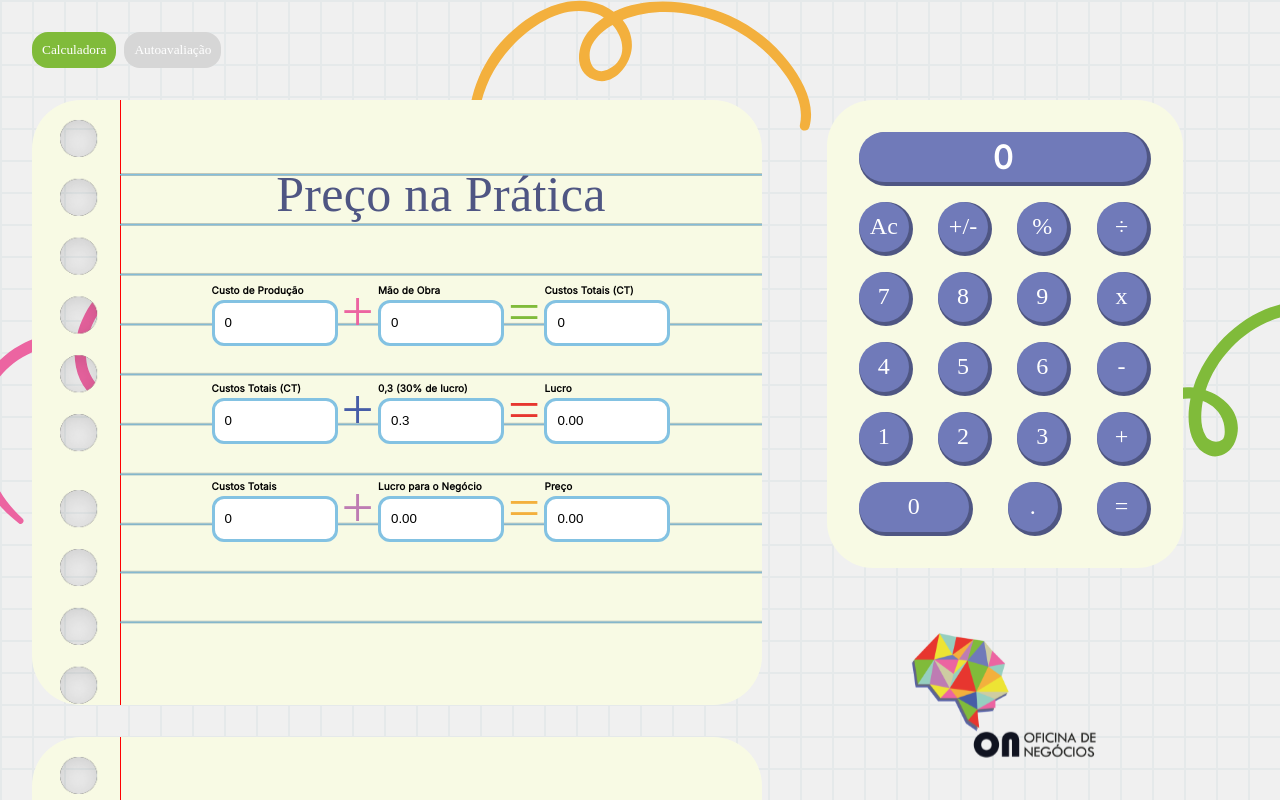
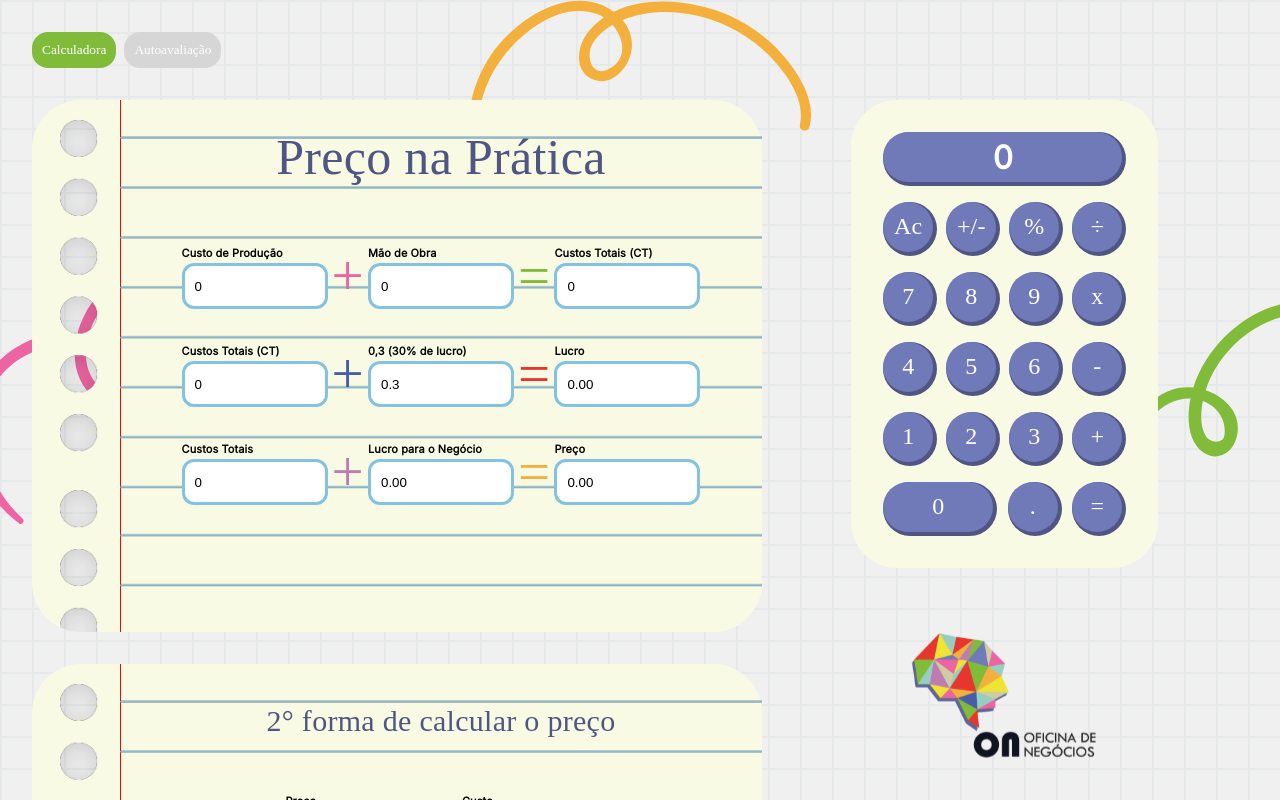
Before and after one commit to ipti/br.calculadora, a React (Create React App) app: page / in a window 1280 px wide. Built offline with nearby package versions, Linux system fonts and the light colour scheme; a web font is replaced by a local one.

Commit message:
terminadno calculadora, colocando calculos para o ultimo caderno

```diff
--- a/src/Components/Calculator/index.tsx
+++ b/src/Components/Calculator/index.tsx
@@ -25,6 +25,11 @@ const Calculator = () => {
             setDisplayValue(displayValue + '.');
         }
     };
+
+    const toggleSign = () => {
+        setDisplayValue((parseFloat(displayValue) * -1).toString());
+    };
+
 
     const clearDisplay = () => {
         setDisplayValue('0');
@@ -58,10 +63,13 @@ const Calculator = () => {
                 return firstOperand * secondOperand;
             case '÷':
                 return firstOperand / secondOperand;
+            case '%':
+                return (firstOperand / 100) * secondOperand;
             default:
                 return secondOperand;
         }
     };
+
     return (
         <Container>
             <Card>
@@ -76,8 +84,8 @@ const Calculator = () => {
                     <Padding padding="8px" />
                     <Row id="space-between">
                         <ButtonCalculator onClick={() => clearDisplay()} title="Ac" />
-                        <ButtonCalculator title="+/-" />
-                        <ButtonCalculator title="%" />
+                        <ButtonCalculator title="+/-" onClick={() => toggleSign()} />
+                        <ButtonCalculator title="%" onClick={() => performOperation("%")} />
                         <ButtonCalculator onClick={() => performOperation("÷")} title="÷" />
                     </Row>
                     <Padding padding="8px" />
--- a/src/Components/Calculator/style.ts
+++ b/src/Components/Calculator/style.ts
@@ -5,12 +5,20 @@ import styles from "../../Style";
 export const Card = styled.div`
     background-color: #F8FAE4;
     border-radius: 46px;
-    width: 60%;
+    width: 50%;
     max-width: 450px;
 
     height: auto;
     padding: 32px;
     margin: 0 auto;
+
+    @media only screen and (max-width: 1250px) {
+       width: 60%;
+    }
+
+    @media only screen and (max-width: 1070px) {
+       width: 80%;
+    }
     @media only screen and (max-width: 700px) {
        width: 100%;
     }
--- a/src/Components/Feedback/style.ts
+++ b/src/Components/Feedback/style.ts
@@ -11,7 +11,7 @@ export const Sheet = styled.div`
     width: 70%;
     background-size: 100%;
     object-fit: cover;
-    @media only screen and (max-width: 1000px) {
+    @media only screen and (max-width: 1070px) {
        background: #f8fae4;
        width: auto;
     }
@@ -43,7 +43,7 @@ export const Title = styled.div`
 export const Container = styled.div`
     height: auto;
     width: 100%;
-    @media only screen and (max-width: 1000px) {
+    @media only screen and (max-width: 1070px) {
       width: 100%;
     }
 `;
--- a/src/Components/Input/index.tsx
+++ b/src/Components/Input/index.tsx
@@ -16,7 +16,7 @@ const Input = ({ text, style, width, type, onChange, value }: PropsInput) => {
                 <Text style={style}>
                     {text}
                 </Text>
-                <InputStyle type={type} value={value} onChange={onChange} width={width}/>
+                <InputStyle step="0.01"min="0.01" type={type} value={value} onChange={onChange} width={width}/>
              </Size>
     )
 }
--- a/src/Components/Input/style.ts
+++ b/src/Components/Input/style.ts
@@ -5,7 +5,7 @@ export const InputStyle = styled.input`
     margin: auto;
     height: 20px;
     padding: 10px;
-    max-width: 100px;
+    max-width: 120px;
     border-radius: 12px;
     border: 3px solid #83C2E2;
     background: var(--primary-gray-10, #FFF);
@@ -23,19 +23,19 @@ type PropsSize = {
 export const Text = styled.div<PropsSize>`
     color: black;
     font-family: ${styles.typography.types.inter};
-    font-size: 10px;
+    font-size: 11px;
     font-style: normal;
     font-weight: bold;
     line-height: 20px; /* 125% */
     letter-spacing: 0.08px;
     @media only screen and (max-width: 700px) {
-        font-size: 7px;
+        font-size: 9px;
     }
 `;
 
 export const Size = styled.div<PropsSize>`
    /* width: auto; */
-   width: ${props => props.width ? props.width : "auto"};
+   width: auto;
    margin-right: ${props => props.width ? 100% - props.width : 0};
    margin: 0 4px;
 `;
--- a/src/Components/Subtract/index.tsx
+++ b/src/Components/Subtract/index.tsx
@@ -1,5 +1,5 @@
 import { useState } from "react";
-import { Column, Padding, Row, RowResponse } from "../../Style/GlobalStyles";
+import { Column, Grid, Padding, Row, RowResponse } from "../../Style/GlobalStyles";
 import Input from "../Input";
 import { BackgroundBody, Container, IconPlus, RowRed, Rows, Title, TitleSmall } from "./style";
 
@@ -9,9 +9,11 @@ const Subtract = () => {
 
     const [custoProduc, setCustoProduc] = useState(0);
     const [maoObra, setMaoObra] = useState(0);
+    const [custo, setCusto] = useState(0)
 
 
     var totais = (parseFloat(custoProduc.toString()) + parseFloat(maoObra.toString()))
+
 
     return (
         <>
@@ -70,15 +72,16 @@ const Subtract = () => {
                         <RowRed />
                         <Rows>
                             <Column style={{ alignItems: "center" }}>
-                                <Padding padding="8px" />
                                 <TitleSmall>2° forma de calcular o preço</TitleSmall>
-                                <Padding padding="32px" />
+                                <Padding padding="16px" />
                                 <Row>
                                     <Padding padding="2px" width="8%" />
-                                    <Input value={"100%"} width="50%" text="Preço" />
-                                    <Input value={"50%"} width="50%" text="Custo" />
-                                    <Input value={"25%"} text="Pagamento pelo trabalho" />
-                                    <Input value={"25%"} text="Lucro para o Negócio" />
+                                    <Grid checkMockup={[{}, {}, {}, {}]}>
+                                        <Input value={custo ? ((custo*0.5)*2 + parseFloat(custo.toString())).toFixed(2): "100%"}  text="Preço" />
+                                        <Input value={custo} type="number"  onChange={(e:any) => setCusto(e.target.value)} text="Custo" />
+                                        <Input value={custo ? custo*0.5 : "25%"} text="Pagamento pelo trabalho" />
+                                        <Input value={custo ? custo*0.5 : "25%"} text="Lucro para o Negócio" />
+                                    </Grid>
                                 </Row>
                                 <Padding padding="24px" />
                             </Column>
--- a/src/Components/Subtract/style.ts
+++ b/src/Components/Subtract/style.ts
@@ -53,7 +53,7 @@ export const TitleSmall = styled.div`
     font-weight: 400;
     line-height: 42.766px; /* 75% */
     letter-spacing: 0.285px;
-    @media only screen and (max-width: 1100px) {
+    @media only screen and (max-width: 1070px) {
        display: flex;
        flex-direction: column;
        font-size: 24px;
@@ -70,7 +70,7 @@ export const BackgroundBody = styled.div`
     width: 100%;
     background-size: 100%;
     object-fit: cover;
-    @media only screen and (max-width: 1000px) {
+    @media only screen and (max-width: 1070px) {
        background: #f8fae4;
        width: auto;
     }
@@ -86,7 +86,7 @@ export const Rows = styled.div`
     background: url(${rows});
     background-size: 100%;
     height: auto;
-    margin: 10% auto;
+    margin: 5% auto;
     max-height: 80%;
 
     width: 100%;
@@ -105,7 +105,7 @@ export const Rows = styled.div`
 export const Container = styled.div`
     height: auto;
     width: 60%;
-    @media only screen and (max-width: 1000px) {
+    @media only screen and (max-width: 1070px) {
       width: 100%;
     }
 `;
@@ -115,7 +115,7 @@ export const RowRed = styled.div`
     background: red;
     margin-left: 12%;
 
-     @media only screen and (max-width: 1000px) {
+     @media only screen and (max-width: 1070px) {
       margin-top: 8%;
       width: 100%;
       height: 1px;
--- a/src/Pages/Home/style.ts
+++ b/src/Pages/Home/style.ts
@@ -7,7 +7,7 @@ export const Grid = styled.div`
     width: 100%;
     height: 100%;
 
-    @media only screen and (max-width: 1000px) {
+    @media only screen and (max-width: 1070px) {
        display: flex;
        flex-direction: column;
     }
--- a/src/Style/GlobalStyles.ts
+++ b/src/Style/GlobalStyles.ts
@@ -111,7 +111,7 @@ export const ColumnResponse = styled.div`
     }
 
 
-    @media only screen and (max-width: 1000px) {
+    @media only screen and (max-width: 1070px) {
       flex-direction: row;
     }
 `;
@@ -134,7 +134,7 @@ export const RowResponse = styled.div`
     }
 
 
-    @media only screen and (max-width: 1000px) {
+    @media only screen and (max-width: 1070px) {
       flex-direction: column;
     }
 `;
@@ -172,6 +172,32 @@ export const Padding = styled.div<PaddingAttributes>`
     width: ${props => props.width || "100%"};
 `;
 
+interface GridAttributes {
+    checkMockup?: any,
+}
+
+export const Grid = styled.div<GridAttributes>`
+    display: grid;
+    column-gap: 15px;
+    padding: 16px;
+    grid-template-areas: "CD CD CD";
+    grid-template-columns: ${(props) =>
+           props.checkMockup.length === 4 ? "repeat(4, 24.5%)" : props.checkMockup.length === 3 ? "repeat(3, 33%)" : props.checkMockup.length === 2 ? "repeat(2, 50%)" : "repeat(2, 50%)"};
+
+    @media (max-width: 1300px) {
+        grid-template-areas: "CD CD";
+        grid-template-columns: ${(props) =>
+            props.checkMockup ? "repeat(2, 50%)" : "repeat(1, 100%)"};
+    }
+
+
+    @media (max-width: 360px) {
+        padding-left: 0px;
+        padding-right: 0px;
+    }
+
+`;
+
 export const Container = styled.div`
     display: flex;
     flex: 1;
```
